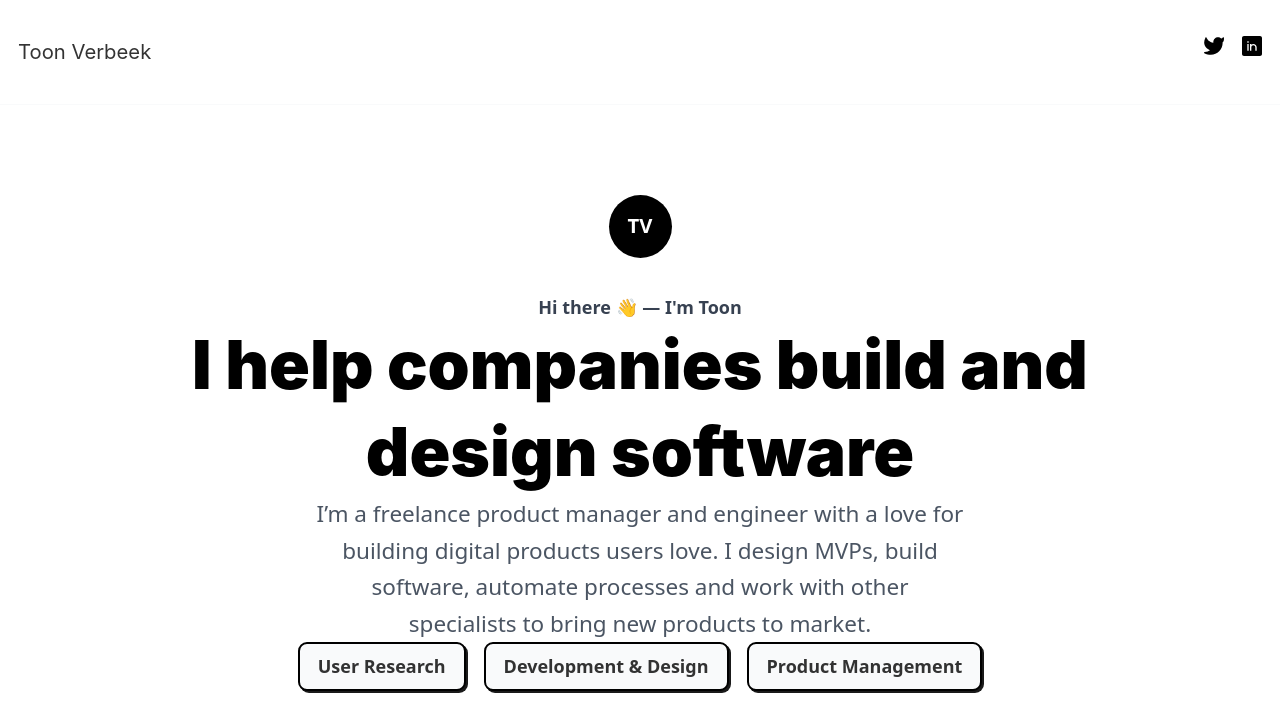
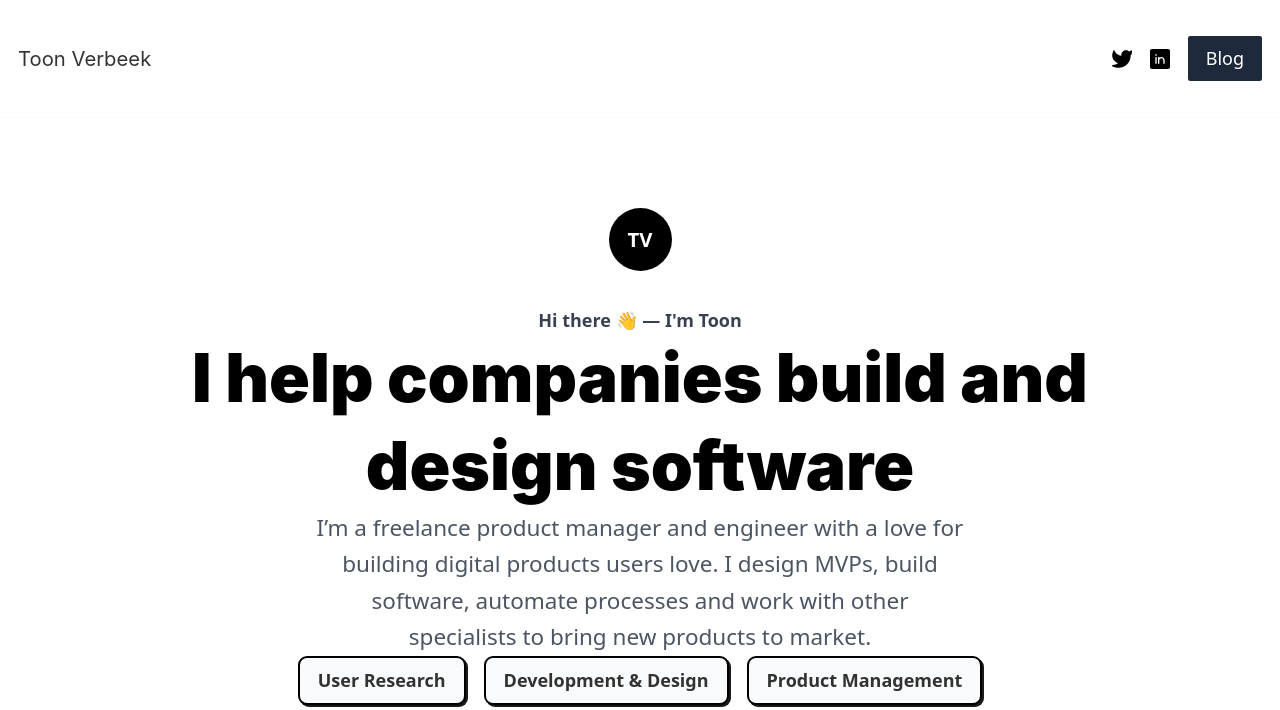
Before and after one commit to toonverbeek/toonverbeek-gatsby, a Gatsby site: page / in a window 1280 px wide. Shown: the top 710 px of the page. Built offline with nearby package versions, Linux system fonts and the light colour scheme; Gatsby itself is replaced by a stand-in of ours.

Commit message:
add blog to menu

```diff
--- a/src/components/header.js
+++ b/src/components/header.js
@@ -22,7 +22,7 @@ const Header = ({ siteTitle }) => (
           </Link>
         </h1>
       </div>
-      <div className="flex">
+      <div className="flex items-center">
         <a href="https://twitter.com/tonnusos" target="_blank" rel="noreferrer">
           <svg
             height="20"
@@ -57,6 +57,12 @@ const Header = ({ siteTitle }) => (
             />
           </svg>
         </a>
+        <Link
+          to="https://blog.toonverbeek.com"
+          className="px-4 py-2 ml-4 text-white rounded-sm bg-blue-gray-800 hover:bg-blue-gray-700"
+        >
+          Blog
+        </Link>
       </div>
     </div>
   </header>
```
